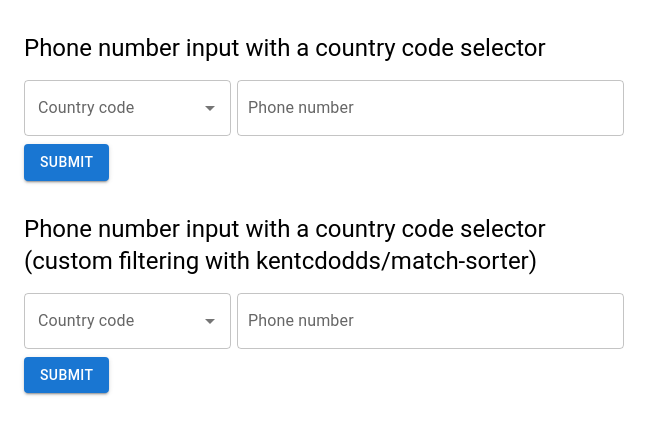
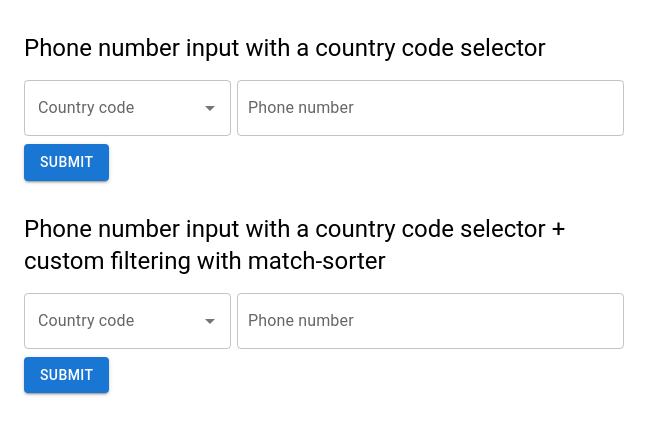
Before and after one commit to jariikonen/mui-country-code-selector, a React (Vite) app: page / in a window 1280 px wide. Shown: the top 434 px of the page, without its empty margins (0-664 px from the left). Built offline with nearby package versions, Linux system fonts and the light colour scheme.

Commit message:
Update heading in DemoFormCustomFilter

```diff
--- a/src/demo/DemoFormCustomFilter.tsx
+++ b/src/demo/DemoFormCustomFilter.tsx
@@ -62,8 +62,8 @@ function DemoForm({ id }: { id: string }) {
       style={{ margin: '2rem 1rem' }}
     >
       <Typography align="left" variant="h5" style={{ marginBottom: '1rem' }}>
-        Phone number input with a country code selector (custom filtering with
-        kentcdodds/match-sorter)
+        Phone number input with a country code selector + custom filtering with
+        match-sorter
       </Typography>
       <form
         onSubmit={(event) => {
```
